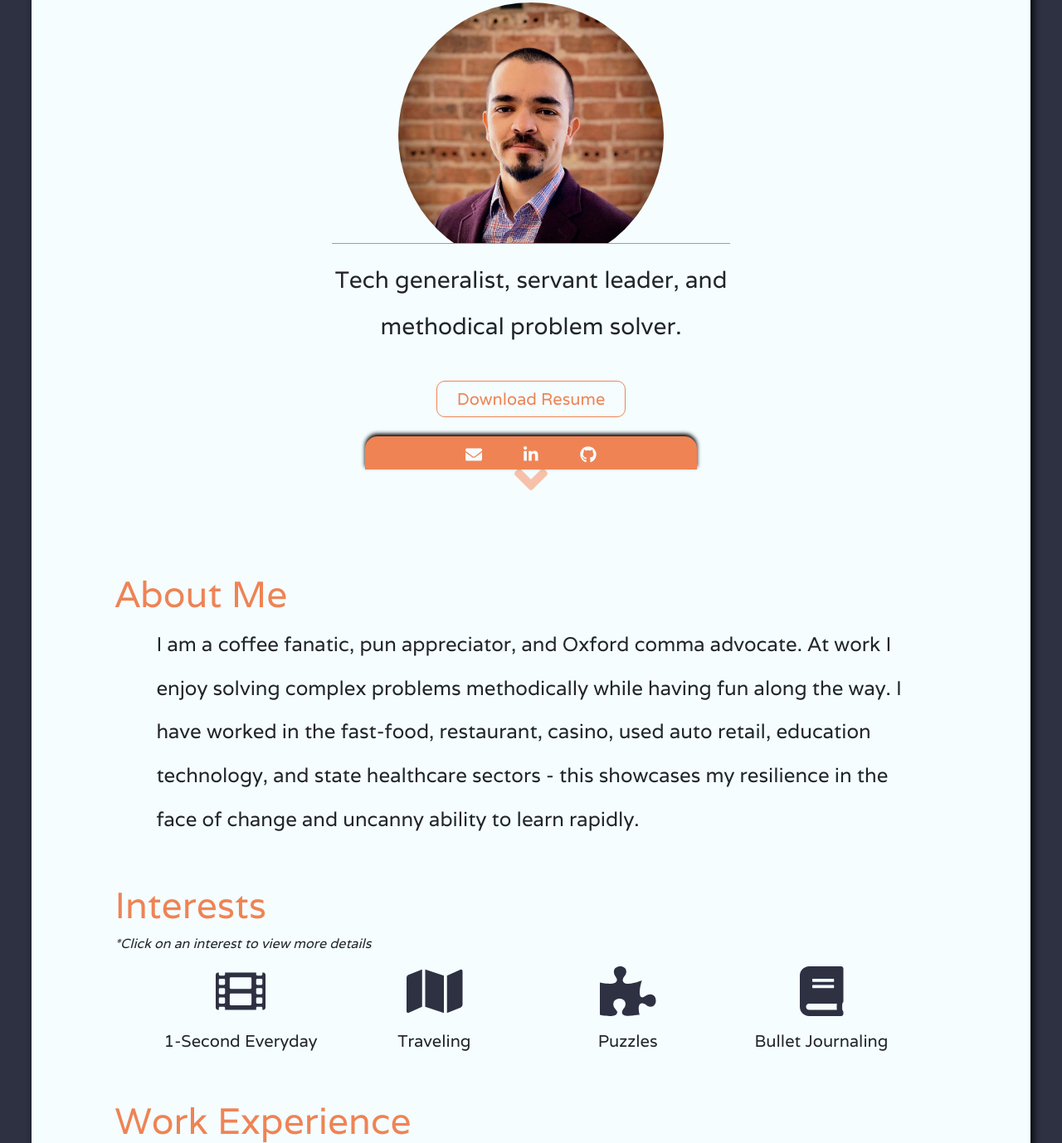
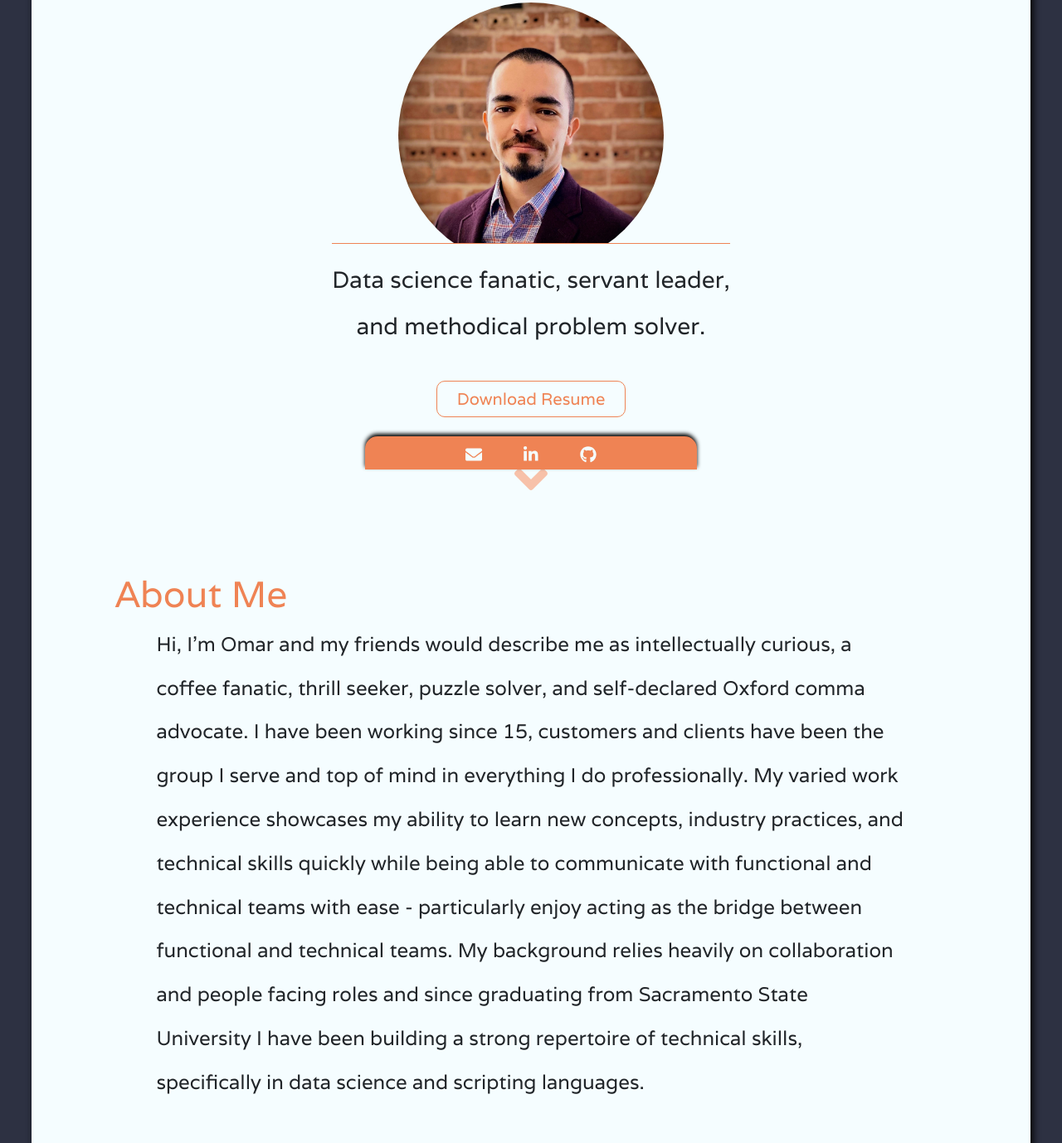
Before and after one commit to omarenriquez/personal-site, a plain HTML site: page index.html in a window 1280 px wide. Shown: the part 234-1612 px from the top of the page at 83% size. Drawn offline with nearby package versions, Linux system fonts and the light colour scheme.

Commit message:
Update index.html
Updated the "About Me" section and the tagline

```diff
--- a/index.html
+++ b/index.html
@@ -50,7 +50,7 @@
   		  <div>
   		    <h1 class="personal-intro">Hi, I'm <span class="orange-text">Omar</span></h1>
   		    <img class="profile-pic" src="OmarEnriquez-Headshot.jpg">
-  		    <p class="tagline-text">Tech generalist, servant leader, and methodical problem solver.</p>
+  		    <p class="tagline-text">Data science fanatic, servant leader, and methodical problem solver.</p>
   		    <a href="https://drive.google.com/file/d/1mpMmP5aE5AprJShgQA839nG_J6NUbiFP/view" target="_blank" class="resume-button">Download Resume</a>
   		    <p><i class="fas fa-angle-down fa-3x down-arrow"></i></p>
   		  </div>
@@ -59,7 +59,7 @@
   		  <div id="about-me-section" class="about-me-section">
 
   		    <h2 class="orange-text">About Me</h2>
-  		    <p class="about-me-text">I am a coffee fanatic, pun appreciator, and Oxford comma advocate. At work I enjoy solving complex problems methodically while having fun along the way. I have worked in the fast-food, restaurant, casino, used auto retail, education technology, and state healthcare sectors - this showcases my resilience in the face of change and uncanny ability to learn rapidly. </p>
+  		    <p class="about-me-text">Hi, I'm Omar and my friends would describe me as intellectually curious, a coffee fanatic, thrill seeker, puzzle solver, and self-declared Oxford comma advocate. I have been working since 15, customers and clients have been the group I serve and top of mind in everything I do professionally. My varied work experience showcases my ability to learn new concepts, industry practices, and technical skills quickly while being able to communicate with functional and technical teams with ease - particularly enjoy acting as the bridge between functional and technical teams. My background relies heavily on collaboration and people facing roles and since graduating from Sacramento State University I have been building a strong repertoire of technical skills, specifically in data science and scripting languages.</p>
 
   		    <h2 class="orange-text">Interests</h2>
   		    <em>*Click on an interest to view more details</em>
```
